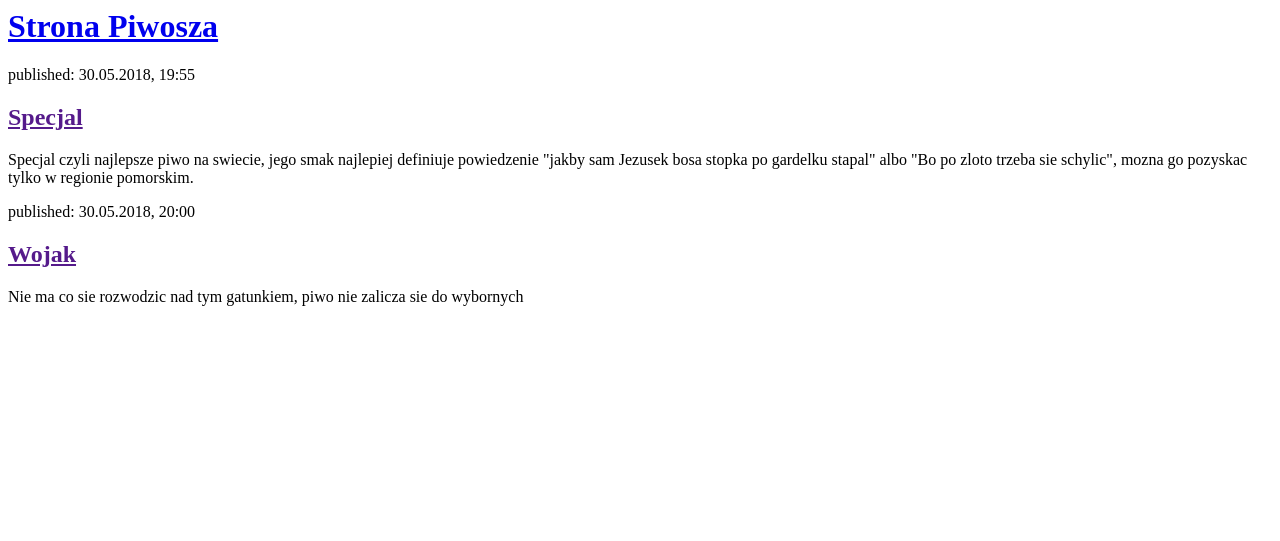
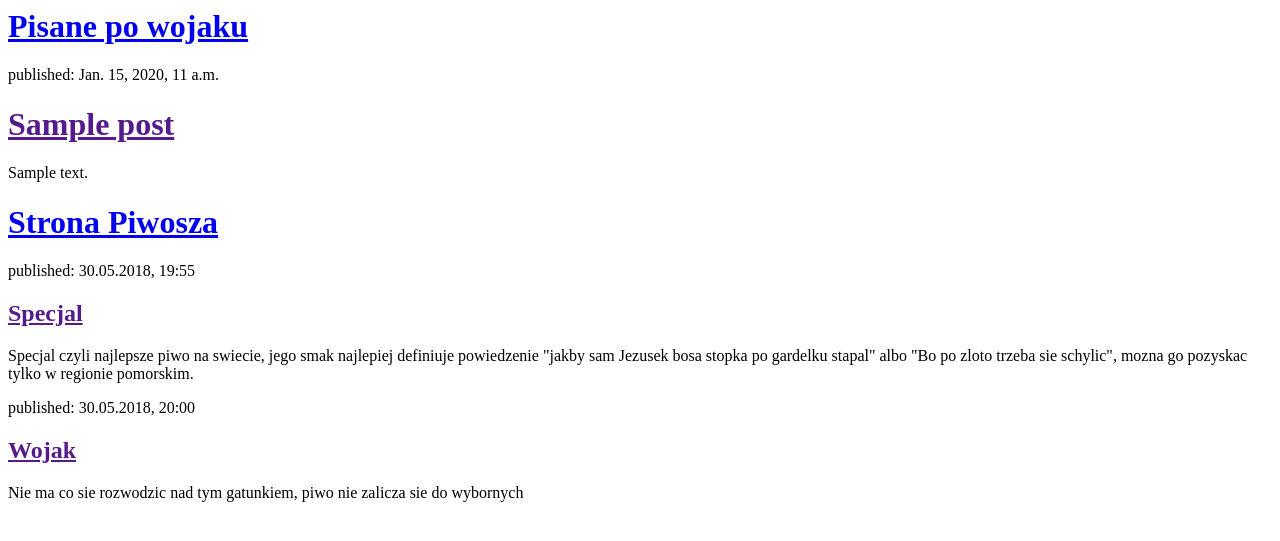
Before and after one commit to Mluszczewski/Django, a Django app: template myside/piwosz/templates/piwosz/post_list.html in a window 1280 px wide. Shown: the top 541 px of the page. Run offline with Django 3.2, Linux system fonts and the light colour scheme; the template is opened without the code that fills it: values that come from a table or form of the project are taken from there, others are empty; tables that the repository leaves empty hold one stand-in row (values such as "Sample post").

Commit message:
Html, temple, database

```diff
--- a/myside/piwosz/templates/piwosz/post_list.html
+++ b/myside/piwosz/templates/piwosz/post_list.html
@@ -3,6 +3,18 @@
 		<title>Strona Piwosza</title>
 	</head>
 	<body>
+		<div>
+		    <h1><a href="/">Pisane po wojaku</a></h1>
+		</div>
+
+		{% for post in posts %}
+		    <div>
+			<p>published: {{ post.published_date }}</p>
+			<h1><a href="">{{ post.title }}</a></h1>
+			<p>{{ post.text|linebreaksbr }}</p>
+		    </div>
+		{% endfor %}
+
 		<div>
 			<h1><a href="/">Strona Piwosza</a></h1>
 		<div>
--- a/myside/piwosz/views.py
+++ b/myside/piwosz/views.py
@@ -1,4 +1,7 @@
 from django.shortcuts import render
+from django.utils import timezone
+from .models import Post
 
 def post_list(request):
-    return render(request, 'piwosz/post_list.html', {})
+    posts = Post.objects.filter(published_date__lte=timezone.now()).order_by('published_date')
+    return render(request, 'piwosz/post_list.html', {'posts': posts})
```
